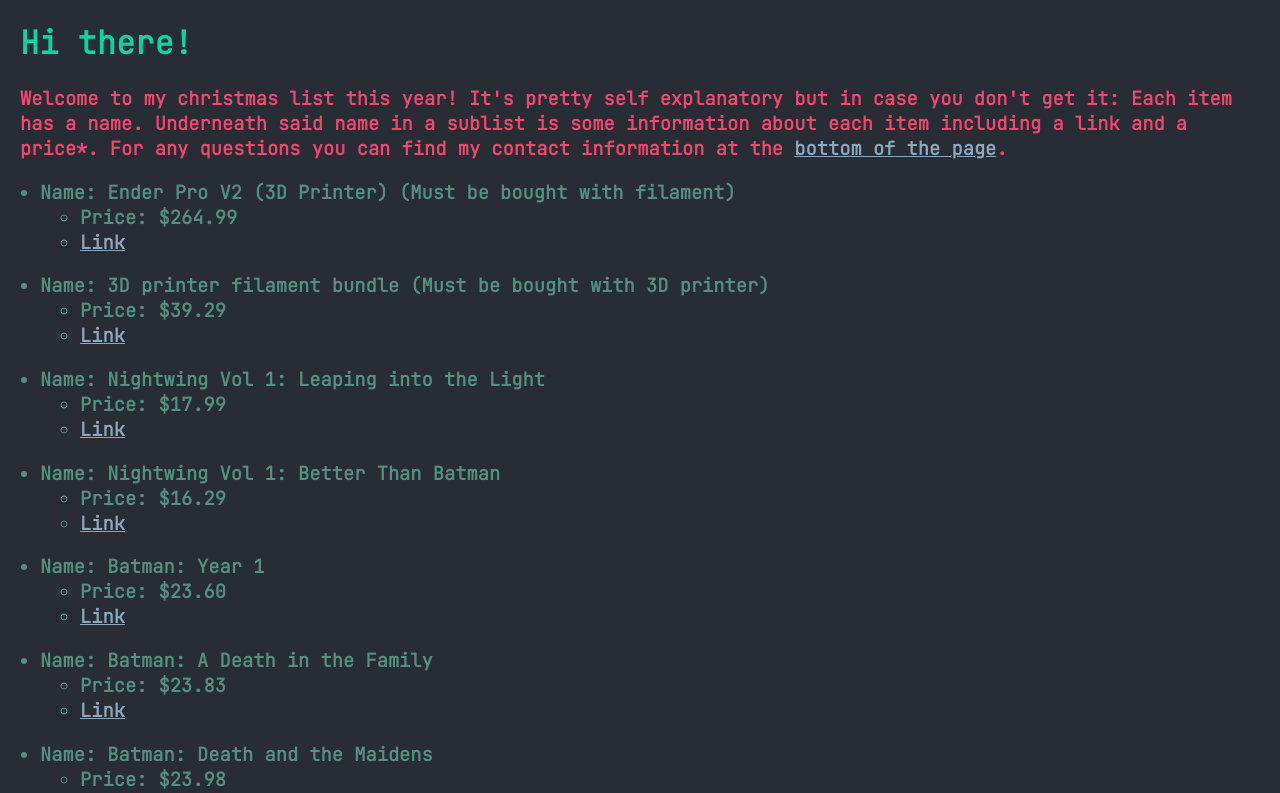
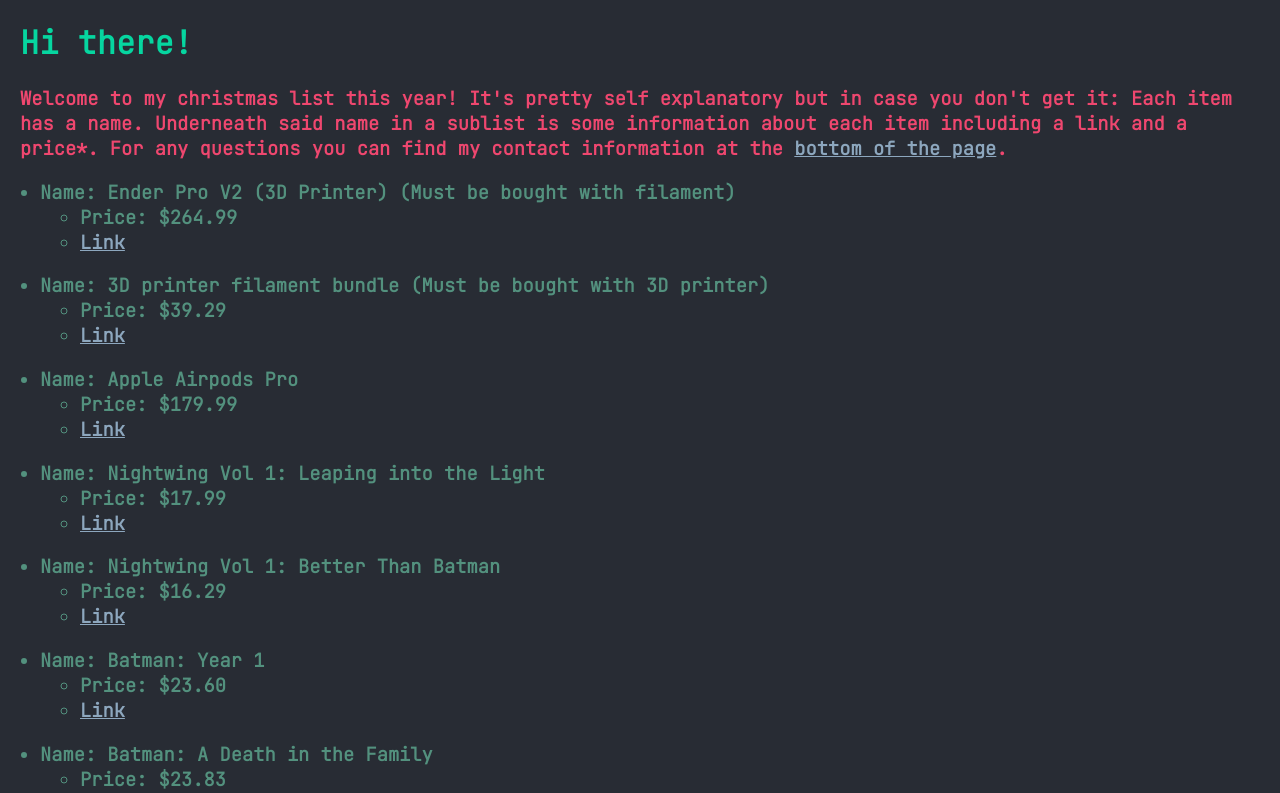
Before and after one commit to marvelman3284/xmas21, a React (Create React App) app: page / in a window 1280 px wide. Shown: the top 793 px of the page. Built offline with nearby package versions, Linux system fonts and the light colour scheme.

Commit message:
add airpods

```diff
--- a/src/App.js
+++ b/src/App.js
@@ -9,7 +9,7 @@
         <Header />
         <Gifts name="Ender Pro V2 (3D Printer) (Must be bought with filament)" price="$264.99" link="https://www.creality3dofficial.com/products/ender-3-v2-3d-printer"  />
         <Gifts name="3D printer filament bundle (Must be bought with 3D printer)" price="$39.29" link="https://www.amazon.com/1-75mm-Filament-Bundle-Compatible-Printers/dp/B07C3L6RP4/ref=sr_1_4?crid=CHUQYATCOHV7&keywords=3d+printer+pla+filament+1.75mm&qid=1639194173&s=industrial&sprefix=3d+printer+pla+%2Cindustrial%2C156&sr=1-4"  />
-        {/* <Gifts name="Apple Airpods Pro" link="https://www.amazon.com/dp/B09JQMJHXY/ref=redir_mobile_desktop?_encoding=UTF8&aaxitk=0ffd422fce07b0d6a03969552c49f66d&hsa_cr_id=888917629&pd_rd_plhdr=t&pd_rd_r=d938966d-9488-4e5f-ab6e-09c8a40367b6&pd_rd_w=VJyy4&pd_rd_wg=v6m1o&ref_=sbx_be_s_sparkle_lsi4d_asin_0_title" price="$179.99" />  */}
+        <Gifts name="Apple Airpods Pro" link="https://www.amazon.com/dp/B09JQMJHXY/ref=redir_mobile_desktop?_encoding=UTF8&aaxitk=0ffd422fce07b0d6a03969552c49f66d&hsa_cr_id=888917629&pd_rd_plhdr=t&pd_rd_r=d938966d-9488-4e5f-ab6e-09c8a40367b6&pd_rd_w=VJyy4&pd_rd_wg=v6m1o&ref_=sbx_be_s_sparkle_lsi4d_asin_0_title" price="$179.99" />
         <Gifts name="Nightwing Vol 1: Leaping into the Light"  price="$17.99" link="https://www.amazon.com/Nightwing-Vol-1-Leaping-into-Light/dp/1779512783" />
         <Gifts name="Nightwing Vol 1: Better Than Batman" link="https://www.amazon.com/Nightwing-Vol-Better-Batman-Rebirth/dp/140126803X/" price="$16.29" />
         <Gifts name="Batman: Year 1"  price="$23.60" link="https://www.amazon.com/Batman-Year-30th-Anniversary-Deluxe/dp/1401274560/ref=sr_1_1?keywords=batman+year+2&qid=1639198322&s=books&sr=1-1"/>
```
